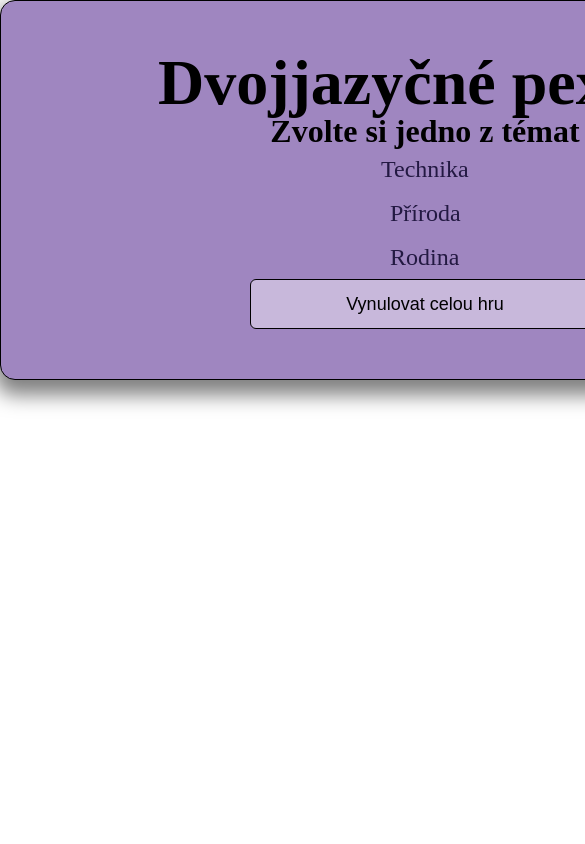
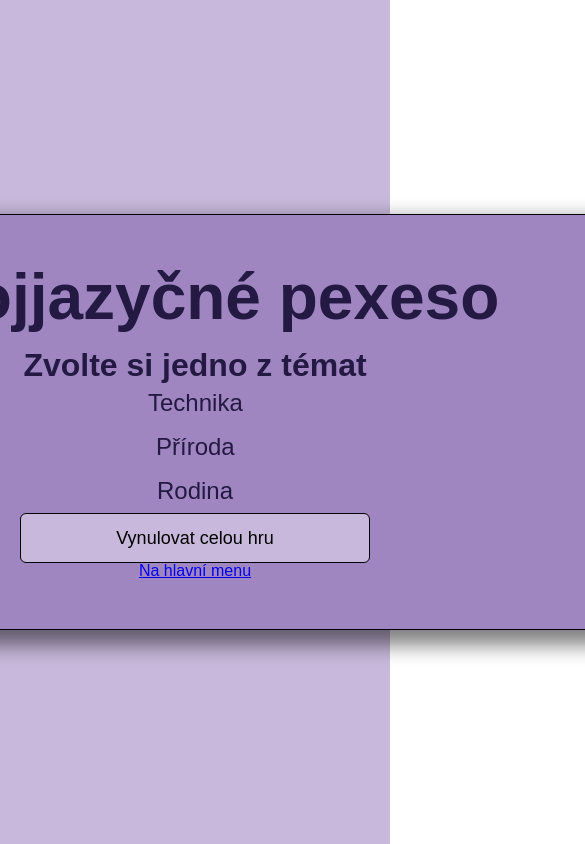
Before and after one commit to martinnovak22/React_cookbook, a React (Vite) app: page /menu in a window 390 px wide. Shown: the top 844 px of the page, 585 px wide, since content can reach past the window. Built offline with nearby package versions, Linux system fonts and the light colour scheme; a web font is replaced by a local one.

Commit message:
Fixing responsivnes
- fixed responsinves
- added button for returning to menu

```diff
--- a/src/components/NavBarLink.tsx
+++ b/src/components/NavBarLink.tsx
@@ -14,7 +14,10 @@ export function NavBarLink({ to, children }: NavBarLink) {
 
   if(to==="/menu"){
       return(
-              <a href={to}>{children}</a>
+          <li className={"navbar__item"}>
+              <a href={to} className={"navbar__item-text"}>{children}</a>
+          </li>
+
       )
   }
   return (
--- a/src/modules/Pexeso/components/HomeMenu.jsx
+++ b/src/modules/Pexeso/components/HomeMenu.jsx
@@ -30,7 +30,7 @@ export default function HomeMenu({ levels, handleLevels }) {
 
   return (
     <div className="App">
-      <h1 className={"animate__animated animate__bounceIn"}>
+      <h1 className={"animate__animated animate__bounceIn heading"}>
         Dvojjazyčné pexeso
       </h1>
       <img
@@ -87,6 +87,7 @@ export default function HomeMenu({ levels, handleLevels }) {
           Vynulovat celou hru
         </button>
       </div>
+      <a href={"/"}>Na hlavní menu</a>
     </div>
   );
 }
--- a/src/modules/Pexeso/index.css
+++ b/src/modules/Pexeso/index.css
@@ -1,7 +1,7 @@
 @import url("https://fonts.googleapis.com/css2?family=Marhey&display=swap");
 
-.mb {
-  height: 95vh;
+.mg {
+  height: 100vh;
   font-family: "Marhey", sans-serif;
   color: #231942;
   text-align: center;
@@ -22,12 +22,16 @@ h1 {
   margin: 0;
 }
 
+.heading{
+  margin-bottom: 20px;
+}
+
 h2 {
   font-size: 32px;
 }
 
 .App {
-  min-width: 850px;
+  min-width: 1000px;
   height: auto;
   display: flex;
   flex-direction: column;
```
